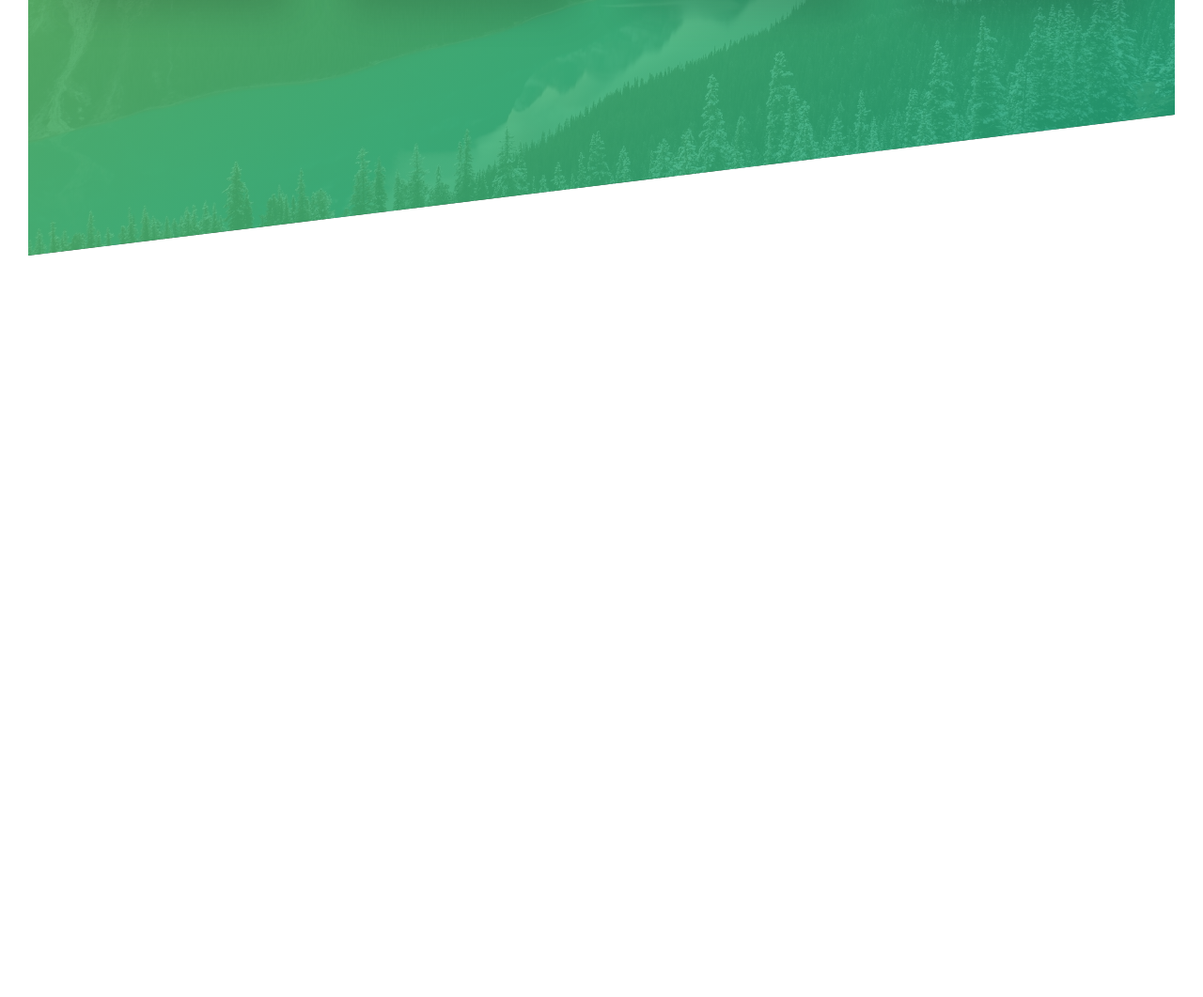
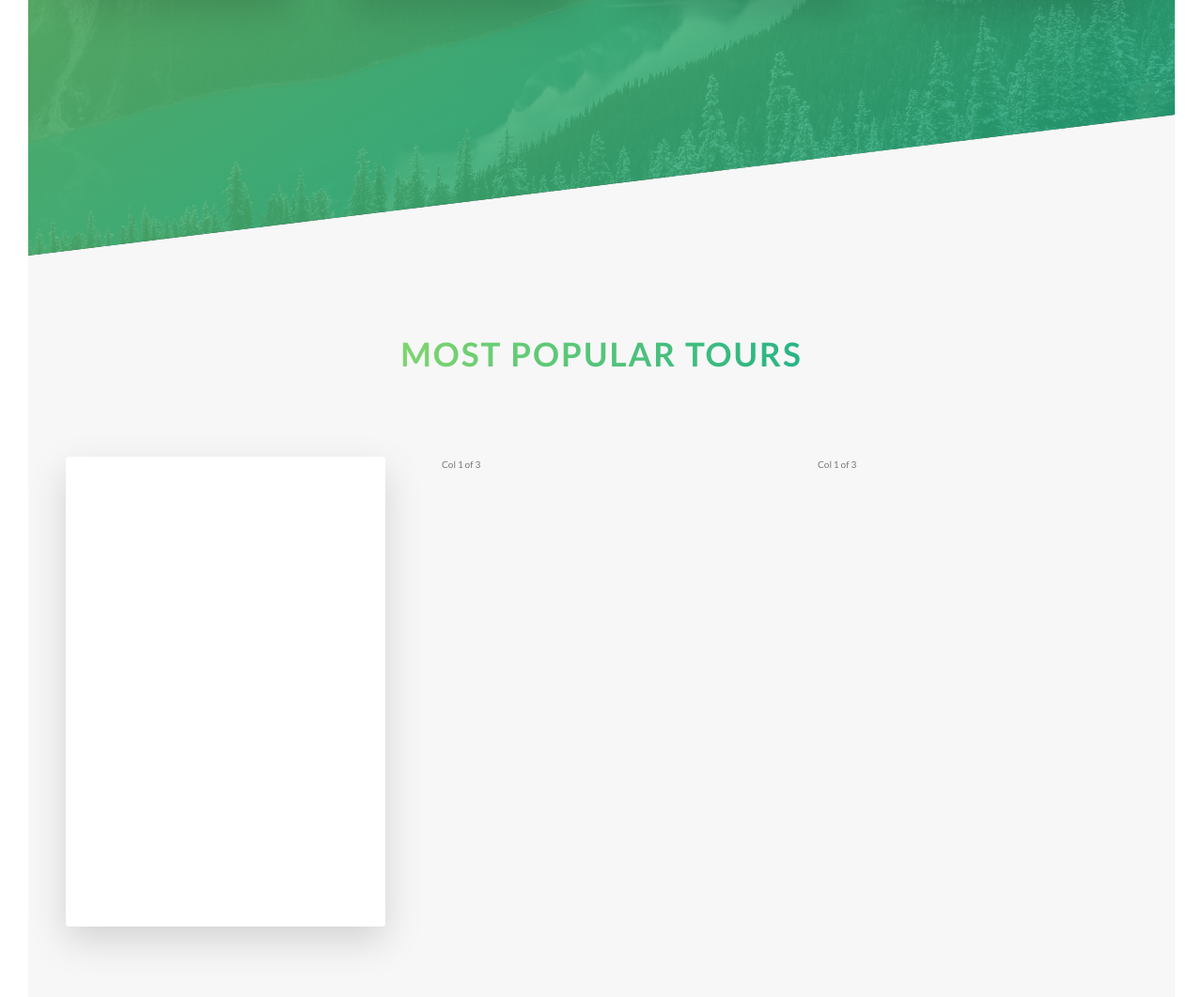
Before and after one commit to DanielCruz-fs/dnl-natours-project, a website: page index.html in a window 1280 px wide. Shown: the part 1990-3051 px from the top of the page at 94% size. Before the commit the page ends 2262 px from the top, so only its background shows below. Drawn offline with Linux system fonts and the light colour scheme.

Commit message:
Add card component basic style

```diff
--- a/index.html
+++ b/index.html
@@ -100,6 +100,34 @@
             </div>
           </div>
         </section>
+
+        <section class="section-tours">
+          <div class="u-center-text u-margin-bottom-big">
+            <h2 class="heading-secondary">
+              Most popular tours
+            </h2>
+          </div>
+
+          <div class="row">
+              <div class="col-1-of-3">
+                <div class="card">
+                  <div class="card__side card__side--front">
+                    front
+                  </div>
+                  <div class="card__side card__side--back card__side--back-1">
+                    back
+                  </div>
+                </div>
+              </div>
+              <div class="col-1-of-3">
+                  Col 1 of 3
+              </div>
+              <div class="col-1-of-3">
+                  Col 1 of 3
+              </div>
+          </div>
+        </section>
+
       </main>
 
     </body>
--- a/sass/abstracts/_variables.scss
+++ b/sass/abstracts/_variables.scss
@@ -4,6 +4,13 @@
 $color-primary: #55c57a;
 $color-primary-light: #7ed56f;
 $color-primary-dark: #28b485;
+
+$color-secondary-light: #ffb900;
+$color-secondary-dark: #ff7730;
+
+$color-tertiary-light: #2998ff;
+$color-tertiary-dark: #5643fa;
+
 $color-gray-dark: #777;
 $color-white: #fff;
 $color-black: #0000;
--- /dev/null
+++ b/sass/components/_card.scss
@@ -0,0 +1,40 @@
+.card {
+  perspective: 150rem;
+  -moz-perspective: 150rem;
+  position: relative;
+  height: 50rem;
+
+  &__side {
+    color: #fff;
+    font-size: 2rem;
+    height: 50rem;
+    transition: all .8s ease;
+    position: absolute;
+    top: 0;
+    left: 0;
+    width: 100%;
+    backface-visibility: hidden;
+    border-radius: 3px;
+    box-shadow: 0 1.5rem 4rem rgba($color-black, .15);
+
+    &--front {
+      background-color: $color-white;
+    }
+
+    &--back {
+      transform: rotateY(180deg);
+
+      &-1 {
+        background-image: linear-gradient(to right bottom, $color-secondary-light, $color-secondary-dark);
+      }
+    }
+  }
+
+  &:hover &__side--front {
+    transform: rotateY(180deg);
+  }
+
+  &:hover &__side--back {
+    transform: rotateY(0);
+  }
+}
--- a/sass/main.scss
+++ b/sass/main.scss
@@ -32,6 +32,7 @@ Dark green: #28b485
 
 // COMPONENTS
 @import "components/button";
+@import "components/card";
 @import "components/composition";
 @import "components/feature-box";
 
--- a/sass/pages/_home.scss
+++ b/sass/pages/_home.scss
@@ -18,3 +18,9 @@
     transform: skewY(7deg);
   }
 }
+
+.section-tours {
+  background-color: $color-gray-light-1;
+  padding: 25rem 0 50rem 0;
+  margin-top: -10rem;
+}
```
Also changed, not shown: css/style.css.
